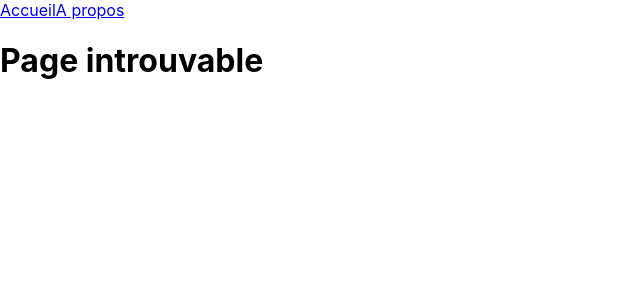
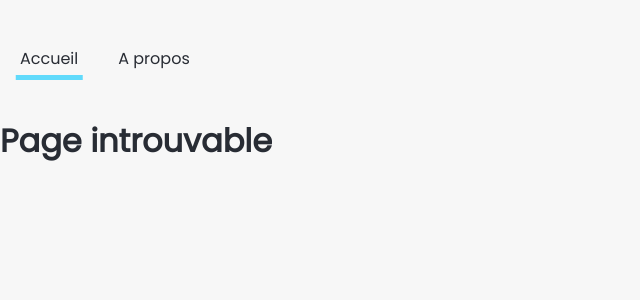
Before and after one commit to julie-j-code/react-hooks-axio-api-restcountries, a React (Create React App) app: page / in a window 1280 px wide. Shown: the top 300 px of the page, without its empty margins (0-640 px from the left). Built offline with nearby package versions, Linux system fonts and the light colour scheme.

Commit message:
settings.scss & dossier components côté styles

```diff
--- /dev/null
+++ b/src/styles/_settings.scss
@@ -0,0 +1,32 @@
+@import url("https://fonts.googleapis.com/css2?family=Poppins:wght@400&display=swap");
+
+$font-1: "Poppins", sans-serif;
+
+$color-1: #61dafb;
+$color-2: #f7f7f7;
+$color-3: #282c34;
+$color-4: rgb(32, 35, 42);
+
+* {
+  box-sizing: border-box;
+  margin: 0;
+  padding: 0;
+}
+body {
+  margin: 0.4rem auto;
+  max-width: 1296px;
+  font-family: $font-1;
+  color: $color-3;
+  background-color: $color-2;
+}
+li {
+  list-style-type: none;
+}
+a {
+  text-decoration: none;
+  color: $color-3;
+  cursor: pointer;
+}
+a:visited {
+  color: $color-3;
+}
--- /dev/null
+++ b/src/styles/components/_navigation.scss
@@ -0,0 +1,22 @@
+.navigation {
+    margin: 26px 0;
+    display: flex;
+
+    a {
+      margin: 10px;
+      padding: 10px;
+      position: relative;
+    }
+    .nav-active {
+      &::after {
+        content: "";
+        width: 85%;
+        height: 5px;
+        background: $color-1;
+        position: absolute;
+        bottom: 1px;
+        left: 50%;
+        transform: translateX(-50%);
+      }
+    }
+  }
--- a/src/styles/index.scss
+++ b/src/styles/index.scss
@@ -0,0 +1,4 @@
+@import "./settings.scss";
+@import "./components/about.scss";
+@import "./components/home.scss";
+@import "./components/navigation.scss";
```
Also changed, not shown: src/styles/components/_about.scss (added), src/styles/components/_home.scss (added).
